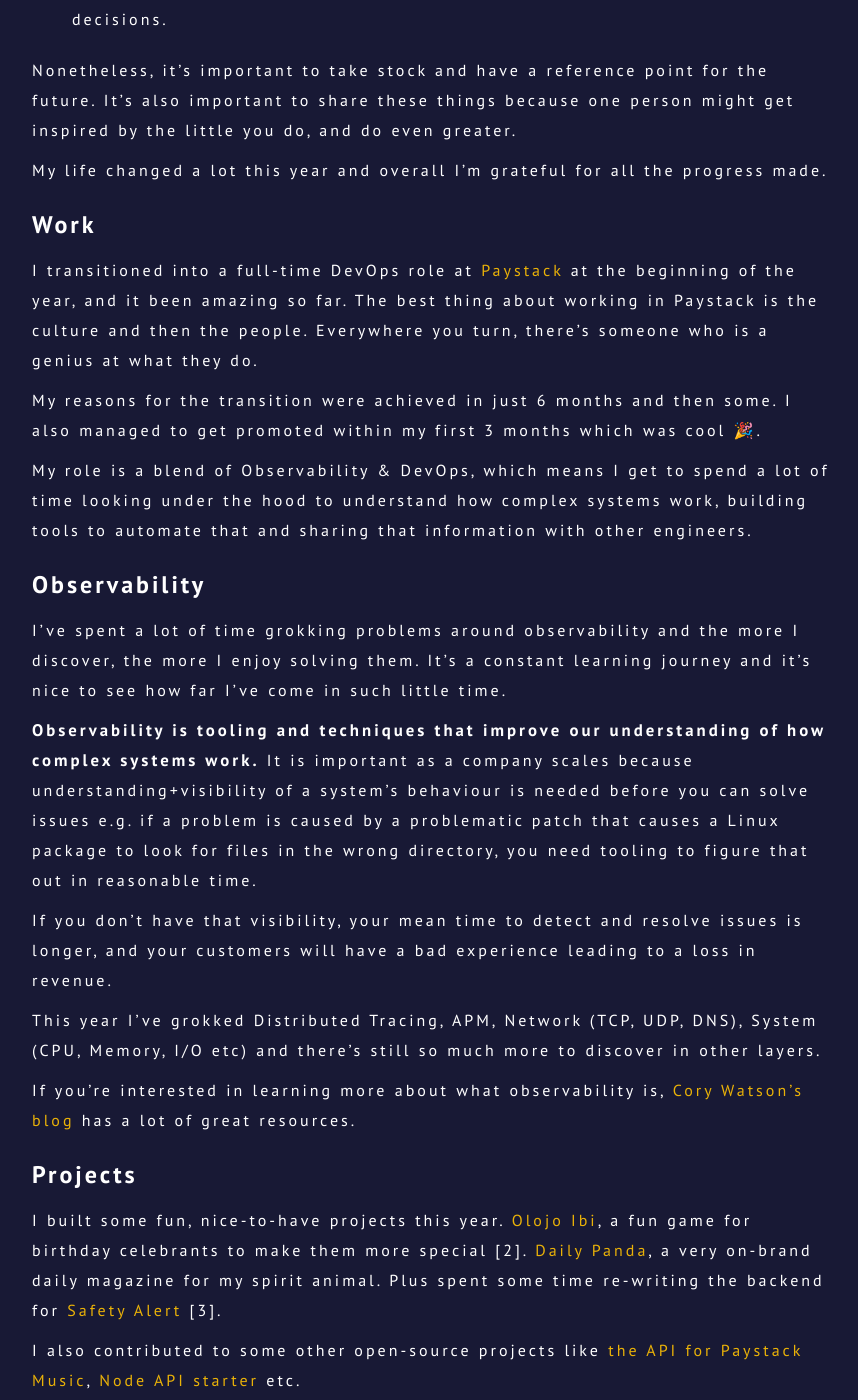
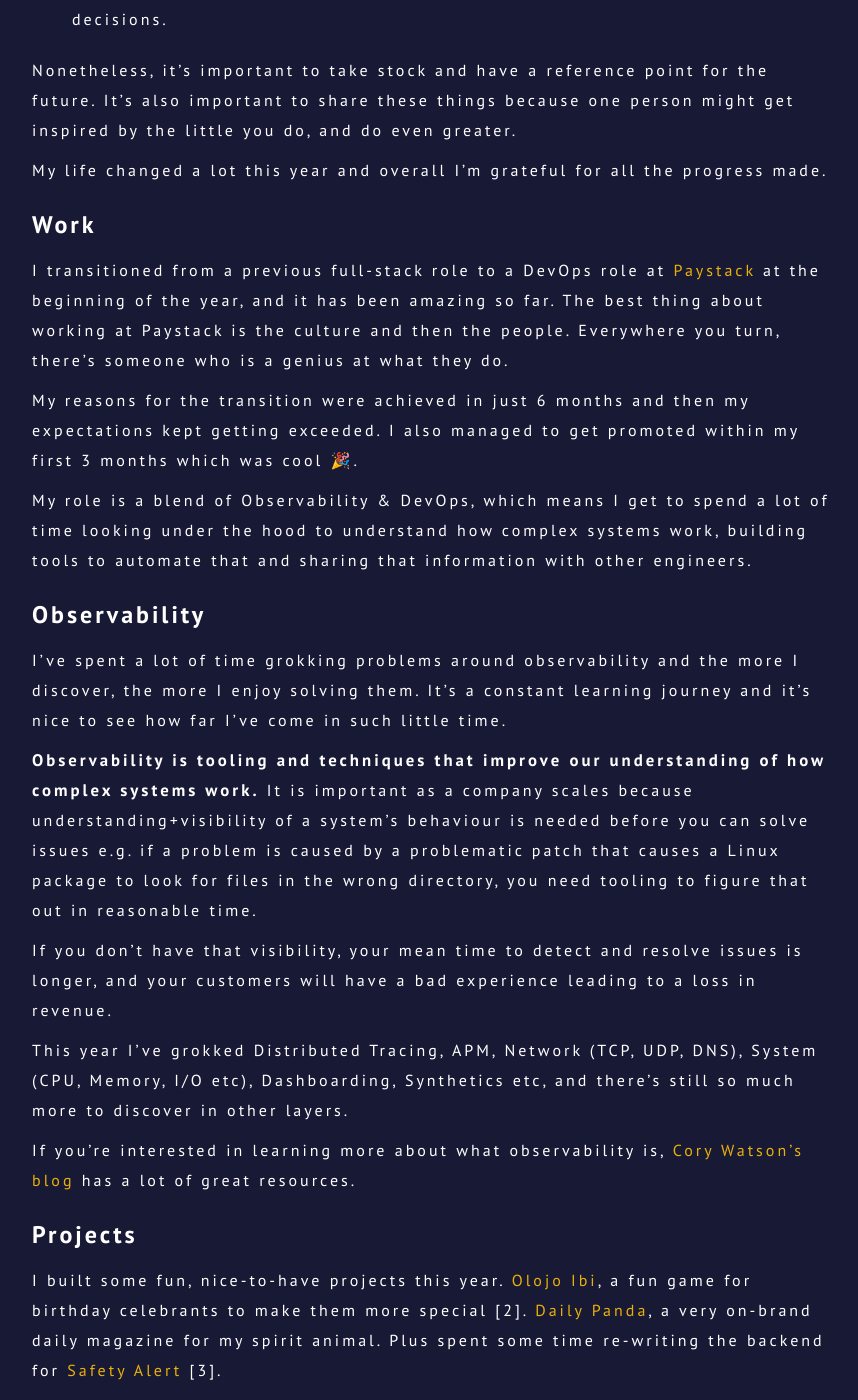
Before and after one commit to OpeOnikute/opeonikute.github.io, a Jekyll site: the page built from posts/2020-year-in-review.md, in a window 1280 px wide and 1400 px high, scrolled down 366 px. Shown: the whole window, without its empty margins (208-1066 px from the left). Built offline with Jekyll 4.4.1, drawn with Linux system fonts in a browser that asks for light colours.

Commit message:
minor edits

```diff
--- a/posts/2020-year-in-review.md
+++ b/posts/2020-year-in-review.md
@@ -19,9 +19,9 @@
 
 ## Work
 
-I transitioned into a full-time DevOps role at [Paystack](http://paystack.com/) at the beginning of the year, and it been amazing so far. The best thing about working in Paystack is the culture and then the people. Everywhere you turn, there’s someone who is a genius at what they do.
+I transitioned from a previous full-stack role to a DevOps role at [Paystack](http://paystack.com/) at the beginning of the year, and it has been amazing so far. The best thing about working at Paystack is the culture and then the people. Everywhere you turn, there’s someone who is a genius at what they do.
 
-My reasons for the transition were achieved in just 6 months and then some. I also managed to get promoted within my first 3 months which was cool 🎉.
+My reasons for the transition were achieved in just 6 months and then my expectations kept getting exceeded. I also managed to get promoted within my first 3 months which was cool 🎉.
 
 My role is a blend of Observability & DevOps, which means I get to spend a lot of time looking under the hood to understand how complex systems work, building tools to automate that and sharing that information with other engineers.
 
@@ -33,7 +33,7 @@
 
 If you don't have that visibility, your mean time to detect and resolve issues is longer, and your customers will have a bad experience leading to a loss in revenue.
 
-This year I've grokked Distributed Tracing, APM, Network (TCP, UDP, DNS), System (CPU, Memory, I/O etc) and there's still so much more to discover in other layers.
+This year I've grokked Distributed Tracing, APM, Network (TCP, UDP, DNS), System (CPU, Memory, I/O etc), Dashboarding, Synthetics etc, and there's still so much more to discover in other layers.
 
 If you're interested in learning more about what observability is, [Cory Watson's blog](http://onemogin.com/observability/) has a lot of great resources.
 
```
